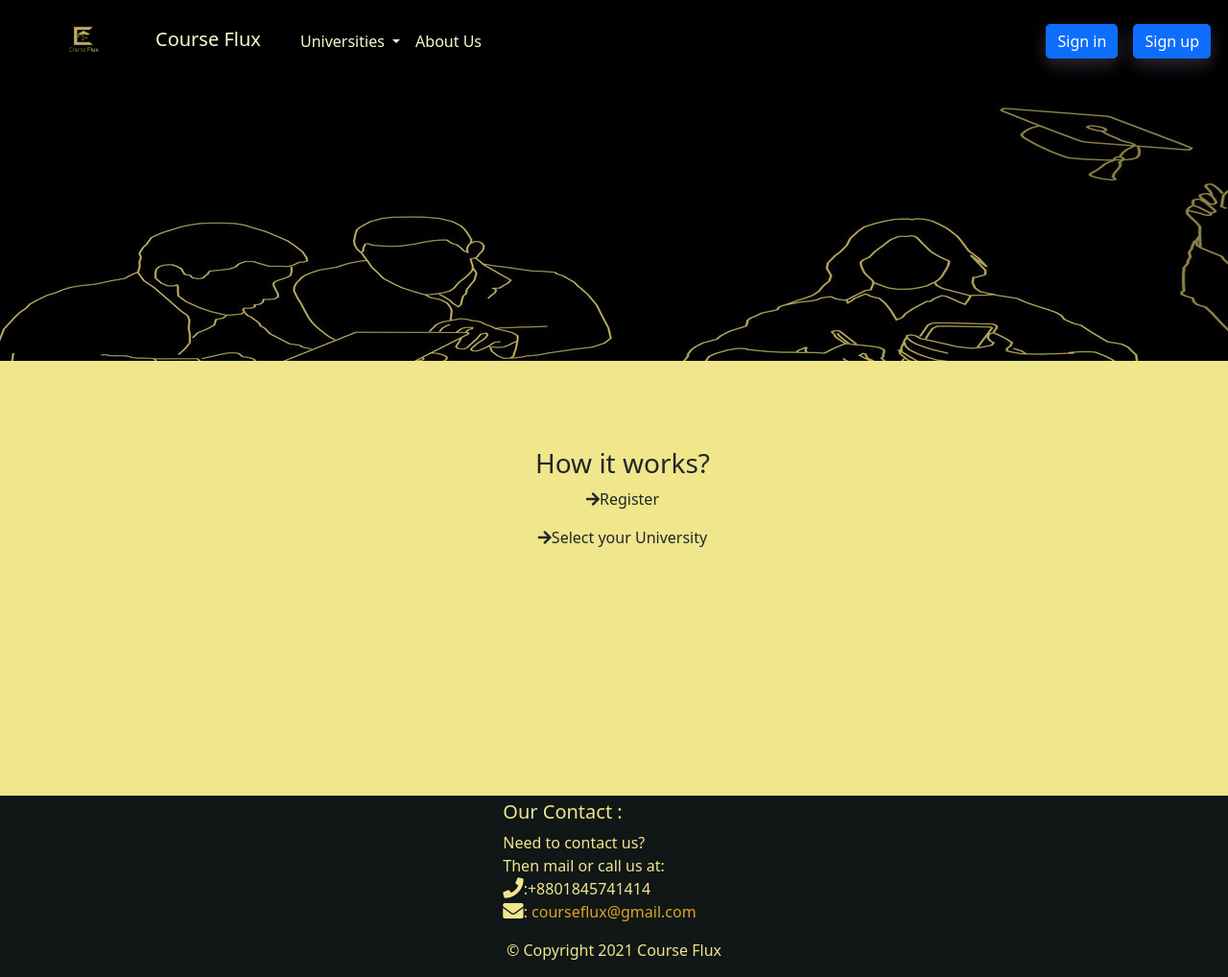
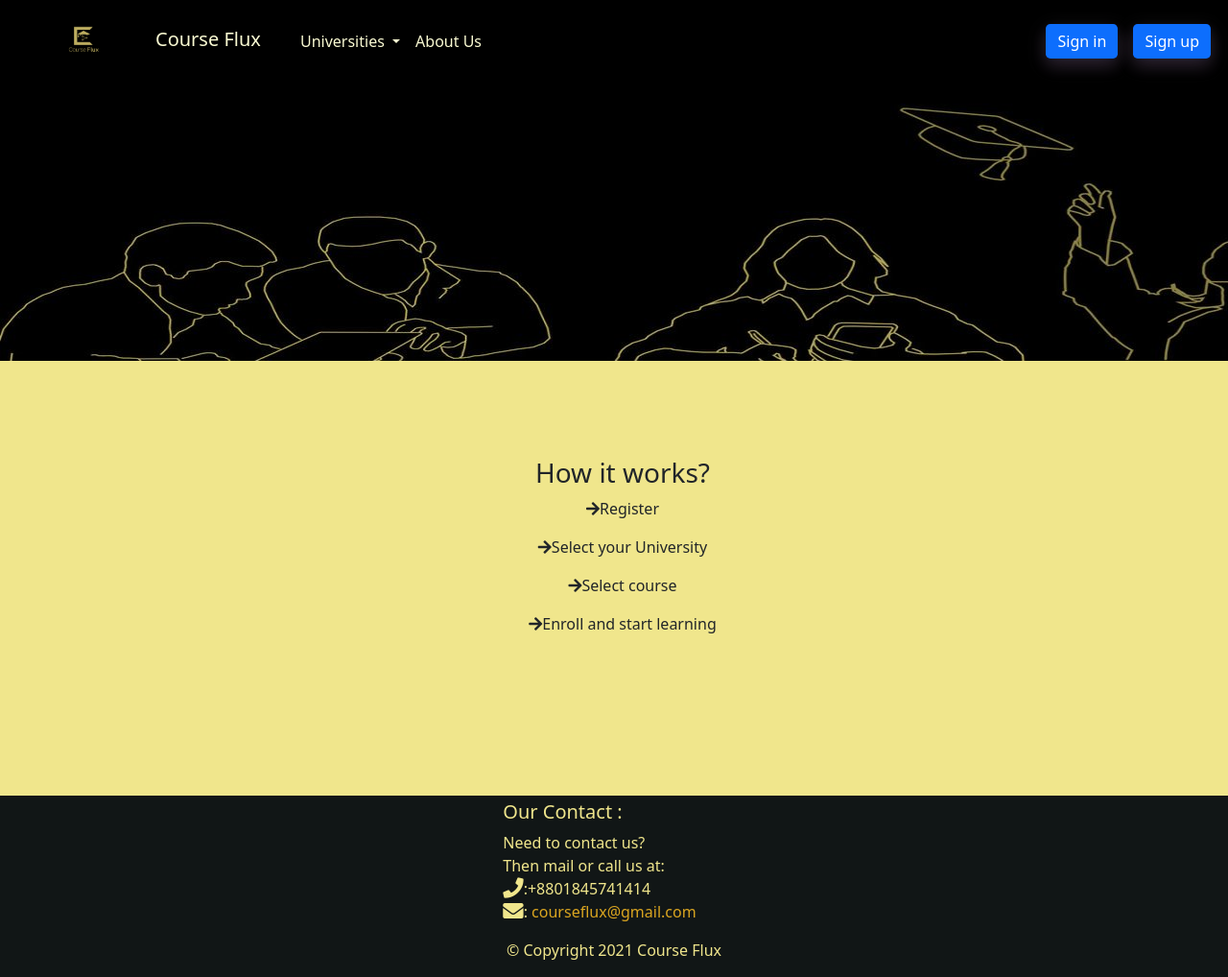
Before and after one commit to Faysal-A-S/learning-management-system-course-flux, a Django app: page / in a window 1280 px wide. Shown: the whole page at 96% size. Run offline with Django 3.2, Linux system fonts and the light colour scheme; data that the repository does not hold is empty; some libraries are stand-ins or nearby versions.

Commit message:
all done

```diff
--- a/static/css/aboutus.css
+++ b/static/css/aboutus.css
@@ -18,6 +18,7 @@
     color: #000 !important;
     font-weight: bolder;
   }
+
 
 
   .carousel-control-next {
@@ -48,3 +49,8 @@
   .text{
     color: #ece497;
   }
+
+  .scroll{
+    height: 60vh;
+    overflow-y: scroll;
+}
--- a/static/css/main.css
+++ b/static/css/main.css
@@ -33,6 +33,7 @@
 }
 
 
+
 #jumbotron{
     background: url("../image/jb2.jpg") no-repeat !important;
     height: 500px;
@@ -45,10 +46,9 @@
 
     padding-top: 5px;
     color: 		#F0E68C;
-    position: fixed;
-    left: 0;
-    bottom: 0;
-    width: 100%;
+
+
+
 
 }
 
@@ -80,13 +80,15 @@
       font-weight: bolder;
       color: rgb(152, 59, 189);
   }
+
   .scroll{
-      height:70%;
+      height: 60vh;
       overflow-y: scroll;
   }
 
 
 ::-webkit-scrollbar {
+
     width: 20px;
   }
 
@@ -116,3 +118,52 @@
   #error{
     display: none;
   }
+
+
+
+
+
+
+  @media screen and (max-width: 425px) {
+    #jumbotron{
+      background: url("../image/resize-1619191427618745284425by500.jpg") no-repeat !important;
+      height: 500px;
+      color: rgb(18, 18, 19);
+    }
+}
+
+@media screen and (min-width: 426px) {
+  #jumbotron{
+    background: url("../image/resize-16191918261891418955768by500.jpg") no-repeat !important;
+    height: 500px;
+    color: rgb(18, 18, 19);
+    }
+}
+@media (min-width: 1024px) {
+  #jumbotron{
+    background: url("../image/resize-1619191977388741281024by500.jpg") no-repeat !important;
+    height: 500px;
+    color: rgb(18, 18, 19);
+      }
+}
+@media (min-width: 1025px) {
+  #jumbotron{
+    background: url("../image/resize-1619192149723707913jb2.jpg") no-repeat !important;
+    height: 500px;
+    color: rgb(18, 18, 19);
+     }
+}
+@media (min-width: 1441px) {
+  #jumbotron{
+    background: url("../image/jb2.jpg") no-repeat !important;
+    height: 500px;
+    color: rgb(18, 18, 19);
+     }
+}
+@media (min-width: 2560px) {
+  #jumbotron{
+    background: url("../image/resize-161919223614571684702560by500.jpg") no-repeat !important;
+    height: 500px;
+    color: rgb(18, 18, 19);
+     }
+}
--- a/templates/home.html
+++ b/templates/home.html
@@ -6,10 +6,11 @@
     <meta http-equiv="X-UA-Compatible" content="IE=edge">
     <meta name="viewport" content="width=device-width, initial-scale=1.0">
 
-    <!-- CSS only -->
+
+
 <link href="https://cdn.jsdelivr.net/npm/bootstrap@5.0.0-beta2/dist/css/bootstrap.min.css" rel="stylesheet" integrity="sha384-BmbxuPwQa2lc/FVzBcNJ7UAyJxM6wuqIj61tLrc4wSX0szH/Ev+nYRRuWlolflfl" crossorigin="anonymous">
 <link rel="stylesheet" href="https://use.fontawesome.com/releases/v5.3.1/css/all.css" integrity="sha384-mzrmE5qonljUremFsqc01SB46JvROS7bZs3IO2EmfFsd15uHvIt+Y8vEf7N7fWAU" crossorigin="anonymous">
-<script src="https://cdnjs.cloudflare.com/ajax/libs/sweetalert/2.1.2/sweetalert.min.js" integrity="sha512-AA1Bzp5Q0K1KanKKmvN/4d3IRKVlv9PYgwFPvm32nPO6QS8yH1HO7LbgB1pgiOxPtfeg5zEn2ba64MUcqJx6CA==" crossorigin="anonymous"></script>
+
     <link rel="stylesheet" type="text/css" href="{% static 'css/main.css' %}">
     <title>
       {% block title %}
@@ -18,13 +19,18 @@
     </title>
 </head>
 <body>
+
     <nav class="navbar navbar-expand-lg navbar-light bg-primary ">
         <div class="container-fluid">
-          <a class="navbar-brand" href="{% url 'index' %}"><img src="{% static 'image/propic.png' %}" alt="logo" width="150" height="60" class="image-fluid">Course Flux</a>
+
           <button class="navbar-toggler" type="button" data-bs-toggle="collapse" data-bs-target="#navbarSupportedContent" aria-controls="navbarSupportedContent" aria-expanded="false" aria-label="Toggle navigation">
-            <span class="navbar-toggler-icon"></span>
+
+            <span class="navbar-toggler-icon">
+              <i class="fas fa-bars" style="color:#fddb1b; font-size:28px;"></i>
+            </span>
           </button>
           <div class="collapse navbar-collapse" id="navbarSupportedContent">
+            <a class="navbar-brand" href="{% url 'index' %}"><img src="{% static 'image/propic.png' %}" alt="logo" width="150" height="60" class="image-fluid">Course Flux</a>
             <ul class="navbar-nav me-auto mb-2 mb-lg-0">
 
 
@@ -64,15 +70,18 @@
           </div>
         </div>
       </nav>
-      <div style="height: 500px" class="	scroll">
+
+
+
+     <div class="scroll">
       {% block content %}
       <div class="jumbotron jumbotron-fluid " style="margin-top: -10px;">
         <div  id="jumbotron">
 
         </div>
       </div>
-      <div class="row container">
-          <div class="offset-3 col-8 text-center" style="margin-top: -110px;" >
+      <div class="row container mb-5">
+          <div class="offset-3 col-8 text-center mb-5" style="margin-top: -110px; padding: 10px;" >
             <h3>How it works?</h3>
             <p><i class="fas fa-arrow-right"></i>Register</p>
             <p><i class="fas fa-arrow-right"></i>Select your University</p>
@@ -83,8 +92,9 @@
       </div>
       {% endblock content %}
     </div>
-    {% block footer %}
-    <footer class="footer">
+
+
+    <footer class=" fixed-bottom">
       <div class="row justify-content-center">
         <div class="col-auto" style="margin-right: 30px;">
           <h5>Our Contact :</h5>
@@ -105,7 +115,7 @@
    </div>
     </footer>
 
-    {% endblock footer %}
+
 
 
 
--- a/university/templates/university/course.html
+++ b/university/templates/university/course.html
@@ -6,7 +6,7 @@
 
 
 
- <div class="container mt-5	 ">
+ <div class="container mt-5	mb-5 ">
 
     <div class="row  ">
       {% for co in  course  %}
--- a/university/templates/university/video.html
+++ b/university/templates/university/video.html
@@ -7,7 +7,7 @@
 
    <div class="container row">
     {% for vid in video  %}
-    <div class="offset-2 col-3 ">
+    <div class="offset-2 col col-sm-10 col-md-6 col-lg-3 ">
         <h1>{{vid.lecture_name}}</h1>
 
      <video src="{{vid.video.url}}" width="400" controls>{{vid.lecture_name}}</video>
@@ -20,7 +20,7 @@
 
 
 
-      <div class="offset-4 col-3 mt-5 ">
+      <div class="offset-4 col col-sm-8 col-md-3 col-lg-3 mt-5 mb-5 ">
          {% for lecture in lectures  %}
          {% if lecture.premium %}
          {% if subscribe %}
```
Also changed, not shown: university/templates/university/aboutus.html (+8 -5 lines), university/templates/university/lecture.html (+4 -4 lines), media/brehsenham_line_2.png (added), static/image/jb2.1.jpg (deleted), static/image/resize-1619191427618745284425by500.jpg (added), static/image/resize-16191918261891418955768by500.jpg (added), static/image/resize-1619191977388741281024by500.jpg (added), static/image/resize-1619192149723707913jb2.jpg (added), static/image/resize-161919223614571684702560by500.jpg (added), university/migrations/0002_auto_20210423_2037.py (added), university/migrations/0003_auto_20210423_2038.py (added).
